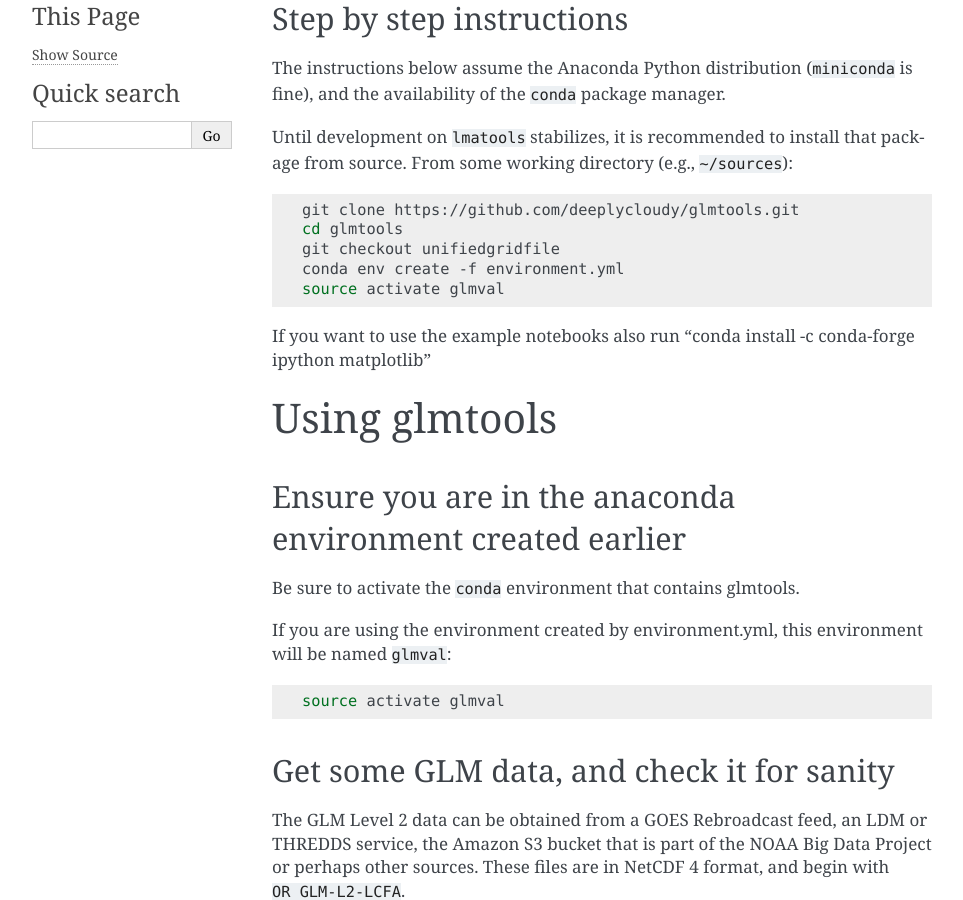
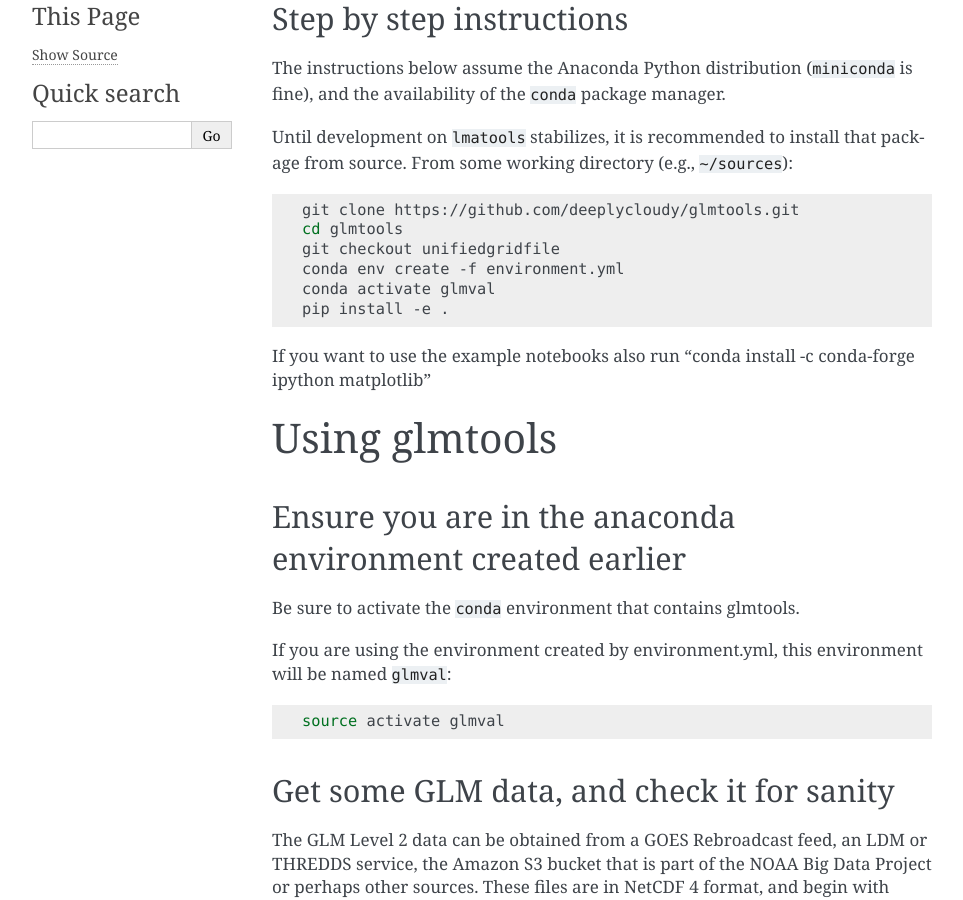
Before and after one commit to deeplycloudy/glmtools, a Sphinx documentation site: the page built from docs/index.rst, in a window 1280 px wide and 900 px high, scrolled down 421 px. Shown: the whole window, without its empty margins (148-1111 px from the left). Built offline with Sphinx 7.4.7, drawn with Linux system fonts in a browser that asks for light colours; pages that are not in the unit, such as notebooks, are missing from menus.

Commit message:
Adjust install instructions
Actually install glmtools

```diff
--- a/docs/index.rst
+++ b/docs/index.rst
@@ -43,7 +43,8 @@ to install that package from source. From some working directory (e.g.,
    cd glmtools
    git checkout unifiedgridfile
    conda env create -f environment.yml
-   source activate glmval
+   conda activate glmval
+   pip install -e .
 
 If you want to use the example notebooks also run
 "conda install -c conda-forge ipython matplotlib"
```
